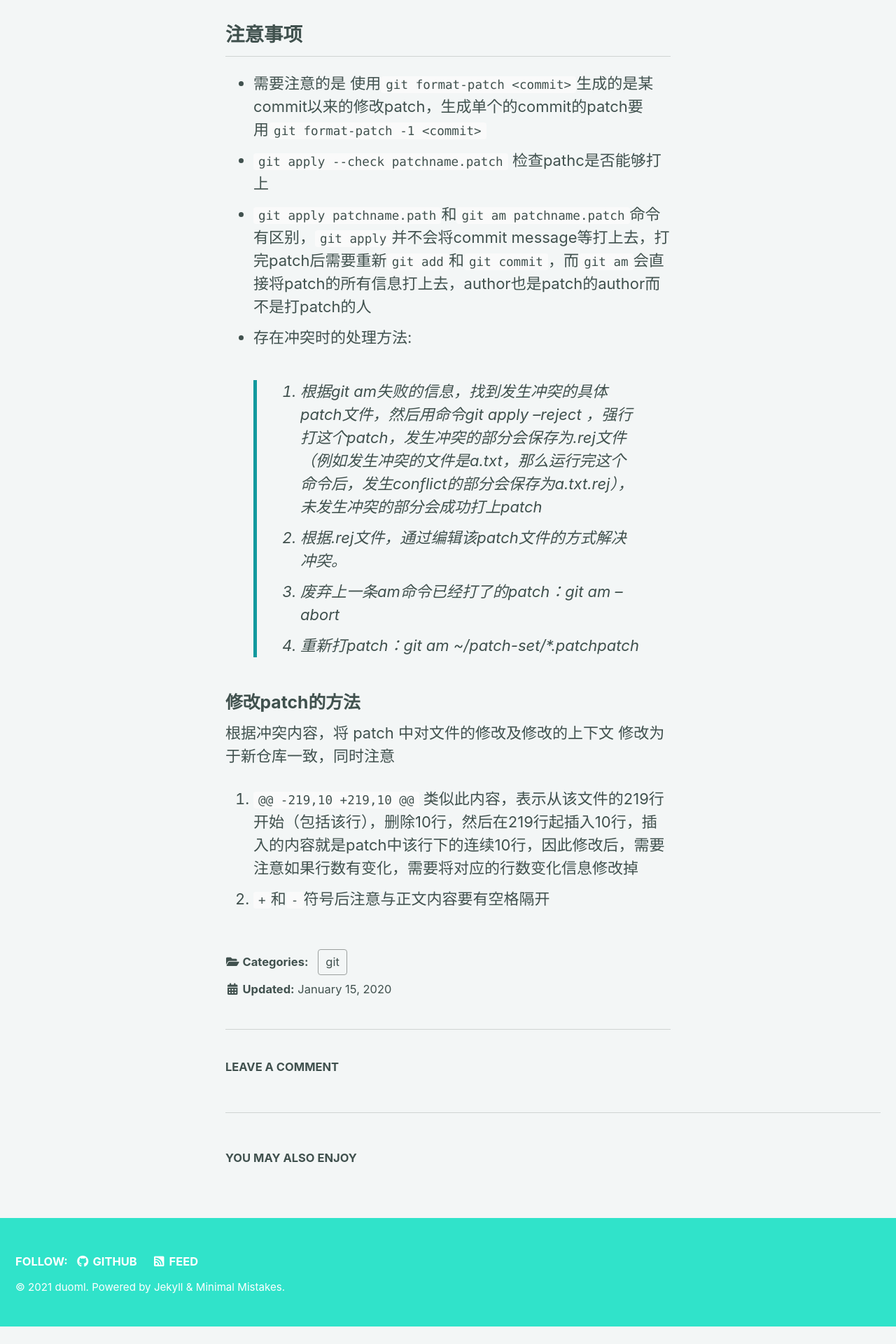
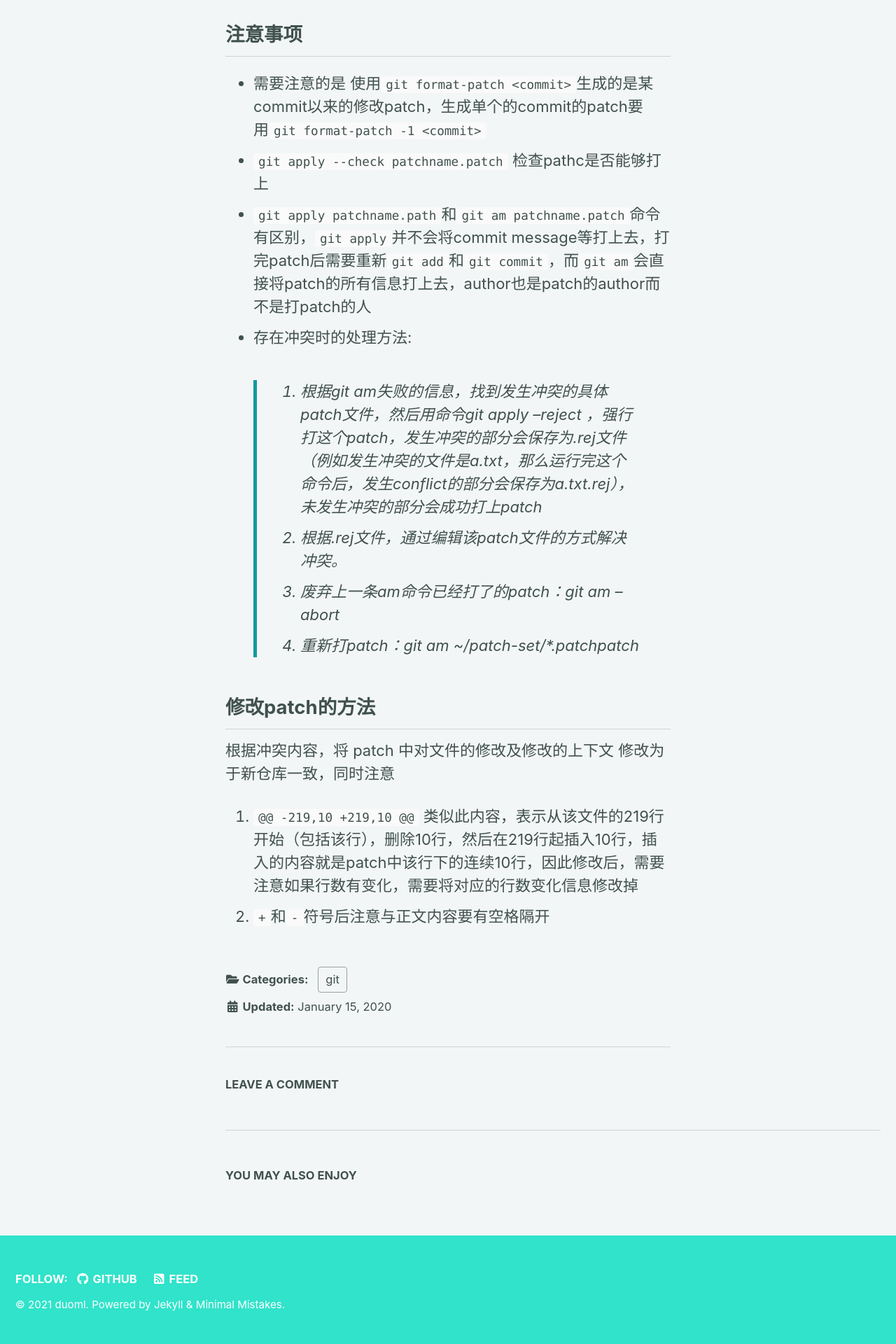
Before and after one commit to duoml/duoml.github.io, a Jekyll site: the page built from _posts/2020-1-15-修改提交到另一分支.md, in a window 1280 px wide. Shown: the part 689-2609 px from the top of the page at 70% size. Built offline with Jekyll 4.4.1, drawn with Linux system fonts in a browser that asks for light colours; cached includes are drawn as plain includes; emoji names are drawn with the system emoji font; comment, search, counter and statistics services are not loaded; before the commit the page ends 2584 px from its top, so only the background shows below that.

````diff
--- a/_posts/2020-1-15-修改提交到另一分支.md
+++ b/_posts/2020-1-15-修改提交到另一分支.md
@@ -15,12 +15,12 @@ categories:
 * ```git apply --check patchname.patch``` 检查pathc是否能够打上
 * ```git apply patchname.path```和```git am patchname.patch```命令有区别，```git apply```并不会将commit message等打上去，打完patch后需要重新```git add```和```git commit```，而```git am```会直接将patch的所有信息打上去，author也是patch的author而不是打patch的人
 * 存在冲突时的处理方法:
->1. 根据git am失败的信息，找到发生冲突的具体patch文件，然后用命令git apply --reject <patch_name>，强行打这个patch，发生冲突的部分会保存为.rej文件（例如发生冲突的文件是a.txt，那么运行完这个命令后，发生conflict的部分会保存为a.txt.rej），未发生冲突的部分会成功打上patch
->2. 根据.rej文件，通过编辑该patch文件的方式解决冲突。
->3. 废弃上一条am命令已经打了的patch：git am --abort
->4. 重新打patch：git am ~/patch-set/*.patchpatch
+> 1. 根据git am失败的信息，找到发生冲突的具体patch文件，然后用命令git apply --reject <patch_name>，强行打这个patch，发生冲突的部分会保存为.rej文件（例如发生冲突的文件是a.txt，那么运行完这个命令后，发生conflict的部分会保存为a.txt.rej），未发生冲突的部分会成功打上patch
+> 2. 根据.rej文件，通过编辑该patch文件的方式解决冲突。
+> 3. 废弃上一条am命令已经打了的patch：git am --abort
+> 4. 重新打patch：git am ~/patch-set/*.patchpatch
 
-### 修改patch的方法
+## 修改patch的方法
 根据冲突内容，将 patch 中对文件的修改及修改的上下文 修改为于新仓库一致，同时注意
 1. ```@@ -219,10 +219,10 @@ ``` 类似此内容，表示从该文件的219行开始（包括该行），删除10行，然后在219行起插入10行，插入的内容就是patch中该行下的连续10行，因此修改后，需要注意如果行数有变化，需要将对应的行数变化信息修改掉
 2. `+`和`-`符号后注意与正文内容要有空格隔开
````
